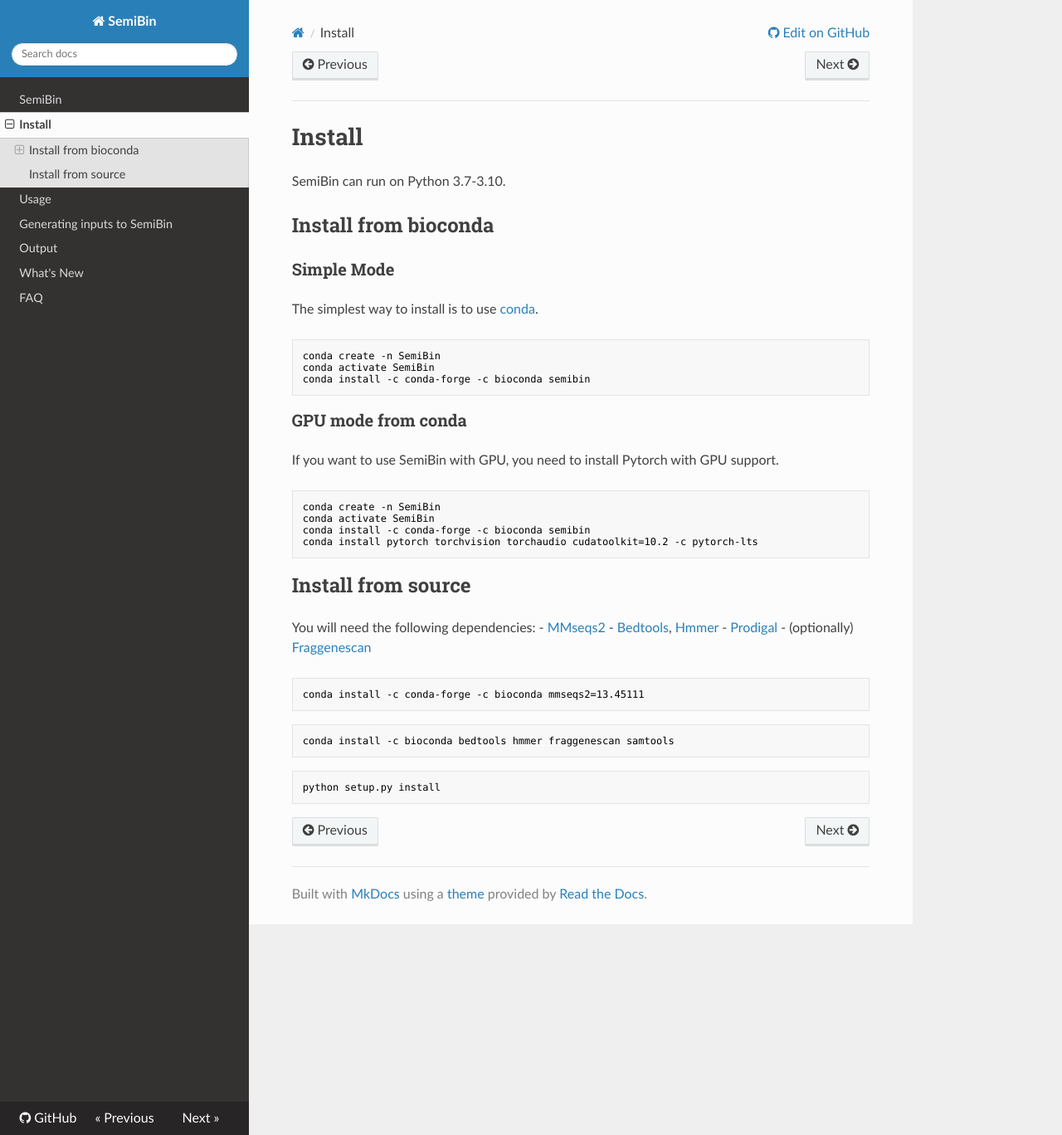
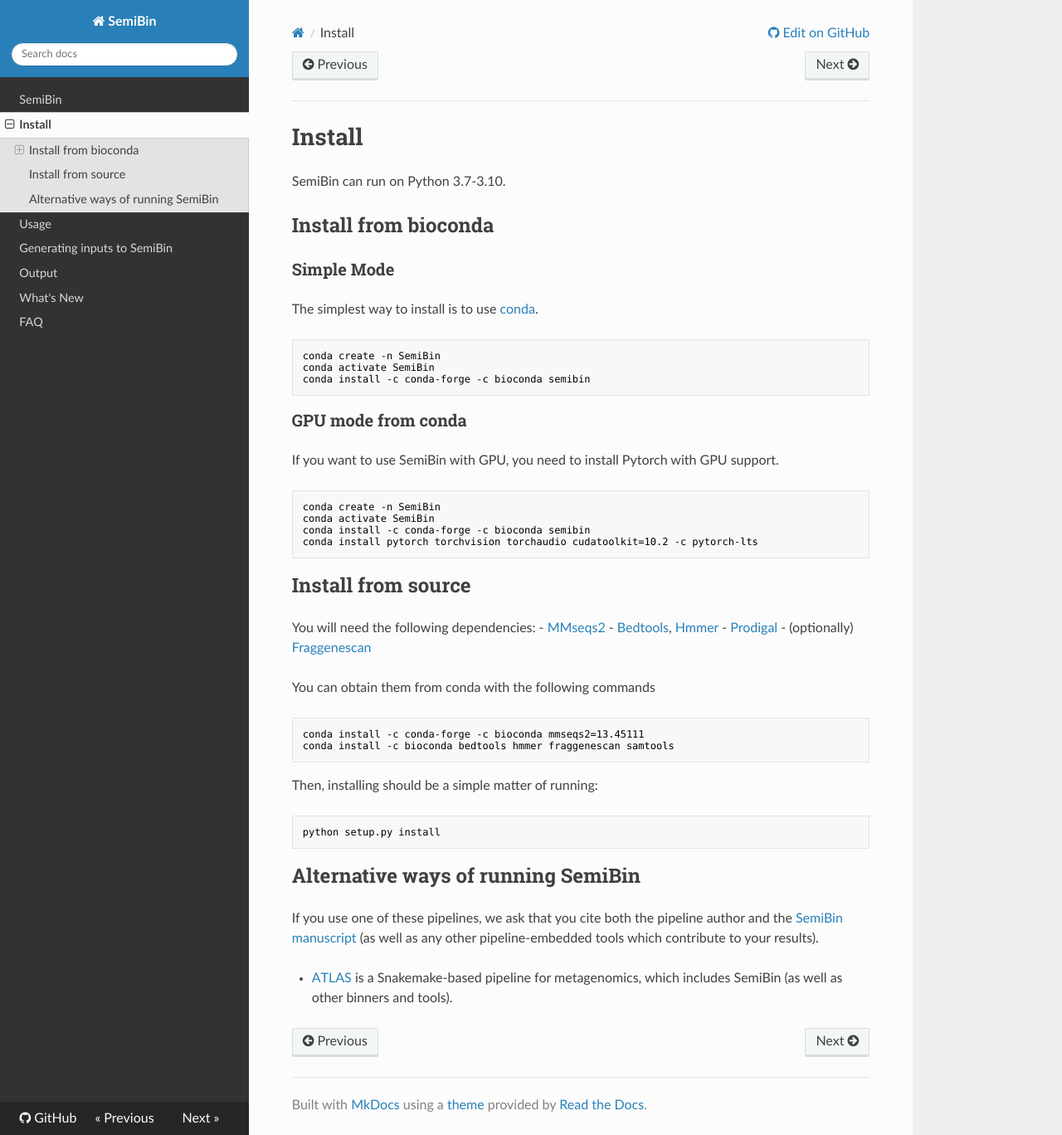
Before and after one commit to BigDataBiology/SemiBin, an MkDocs documentation site: the page built from docs/install.md, in a window 1280 px wide and 1368 px high. Shown: the whole window at 83% size. Built offline with MkDocs 1.6.1, drawn with Linux system fonts in a browser that asks for light colours; nearby versions of some CDN libraries.

Commit message:
DOC Point to ATLAS as one way to run SemiBin
Also, ask users to cite everyone involved

````diff
--- a/docs/install.md
+++ b/docs/install.md
@@ -34,13 +34,21 @@
 - (optionally) [Fraggenescan](https://sourceforge.net/projects/fraggenescan/)
 
 
+You can obtain them from conda with the following commands
+
 ```bash
 conda install -c conda-forge -c bioconda mmseqs2=13.45111
-```
-```bash
 conda install -c bioconda bedtools hmmer fraggenescan samtools
 ```
+
+Then, installing should be a simple matter of running:
 
 ```bash
 python setup.py install
 ```
+
+## Alternative ways of running SemiBin
+
+If you use one of these pipelines, we ask that you cite both the pipeline author and the [SemiBin manuscript](https://www.nature.com/articles/s41467-022-29843-y) (as well as any other pipeline-embedded tools which contribute to your results).
+
+- [ATLAS](https://metagenome-atlas.github.io/) is a Snakemake-based pipeline for metagenomics, which includes SemiBin (as well as other binners and tools).
````
